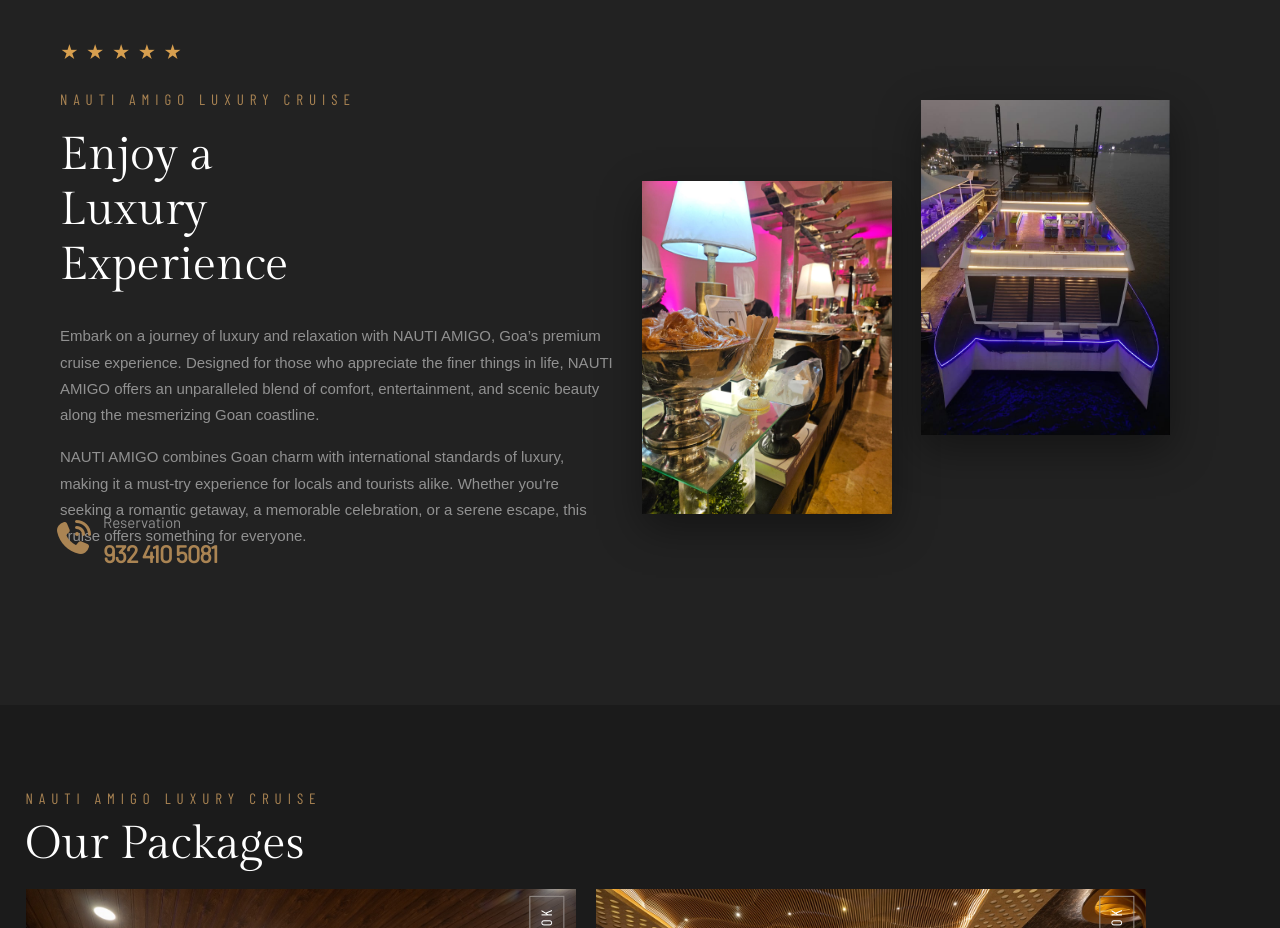
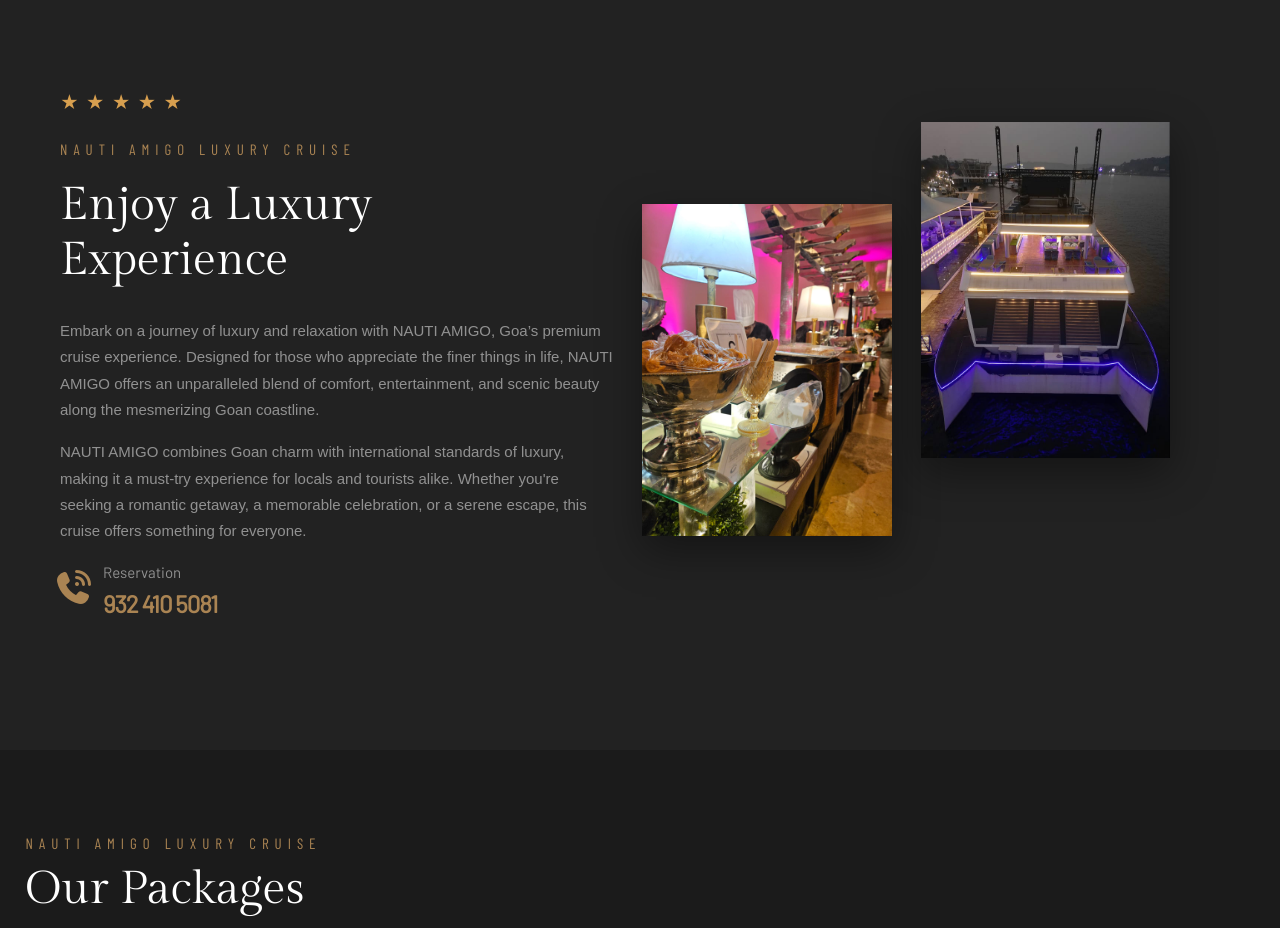
Before and after one commit to Kratagya-Webkorps/nautiamigo-angular, an Angular app: page / in a window 1280 px wide. Shown: the part 820-1748 px from the top of the page. Built offline with nearby package versions, Linux system fonts and the light colour scheme.

Commit message:
change the height of the baout page

```diff
--- a/src/app/about-section/about-section.component.css
+++ b/src/app/about-section/about-section.component.css
@@ -4,7 +4,7 @@
     background: rgb(34, 34, 34);
     position: relative;
     overflow: hidden;
-    height: 775px;
+    height: 820px;
     min-height: unset;
     display: flex;
     align-items: center;
@@ -82,7 +82,7 @@
     line-height: 1.2;
     margin-bottom: 30px;
     font-family: 'Gilda Display', serif;
-    width: 310px;
+    max-width: 500px;
   }
 
 
@@ -151,10 +151,7 @@
     margin-top: -100px;
   }
 
-  .col img:hover {
-    transform: translateY(-10px) scale(1.02);
-    box-shadow: 0 25px 50px rgba(212, 175, 55, 0.3);
-  }
+
 
   .mt-90 {
     margin-top: 90px;
--- a/src/main.ts
+++ b/src/main.ts
@@ -1,10 +1,12 @@
 import { bootstrapApplication } from '@angular/platform-browser';
 import { provideAnimations } from '@angular/platform-browser/animations';
 import { AppComponent } from './app/app.component';
+import { provideRouter } from '@angular/router';
+import { routes } from './app/app.routes';
 
 bootstrapApplication(AppComponent, {
   providers: [
     provideAnimations(),
-
+    provideRouter(routes)
   ]
 }).catch(err => console.error(err));
```
